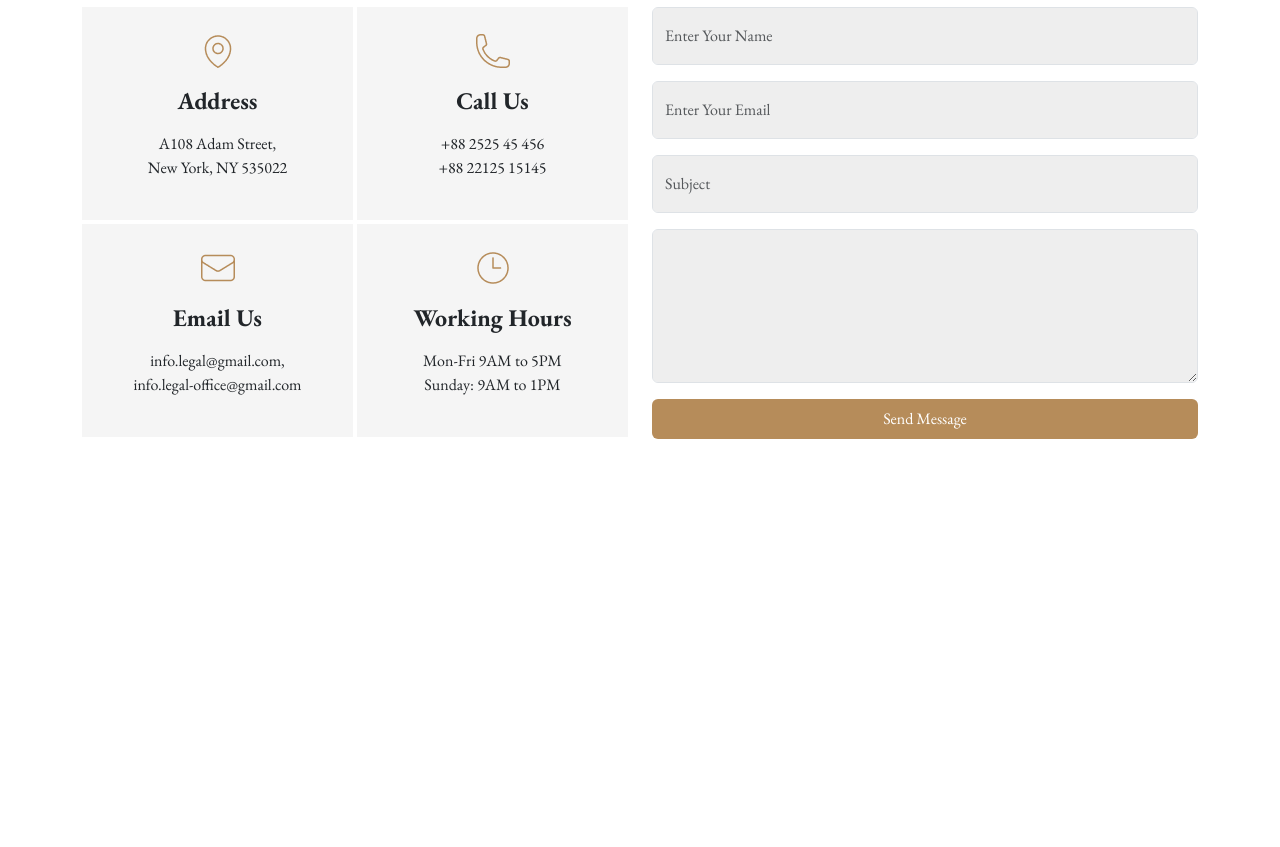
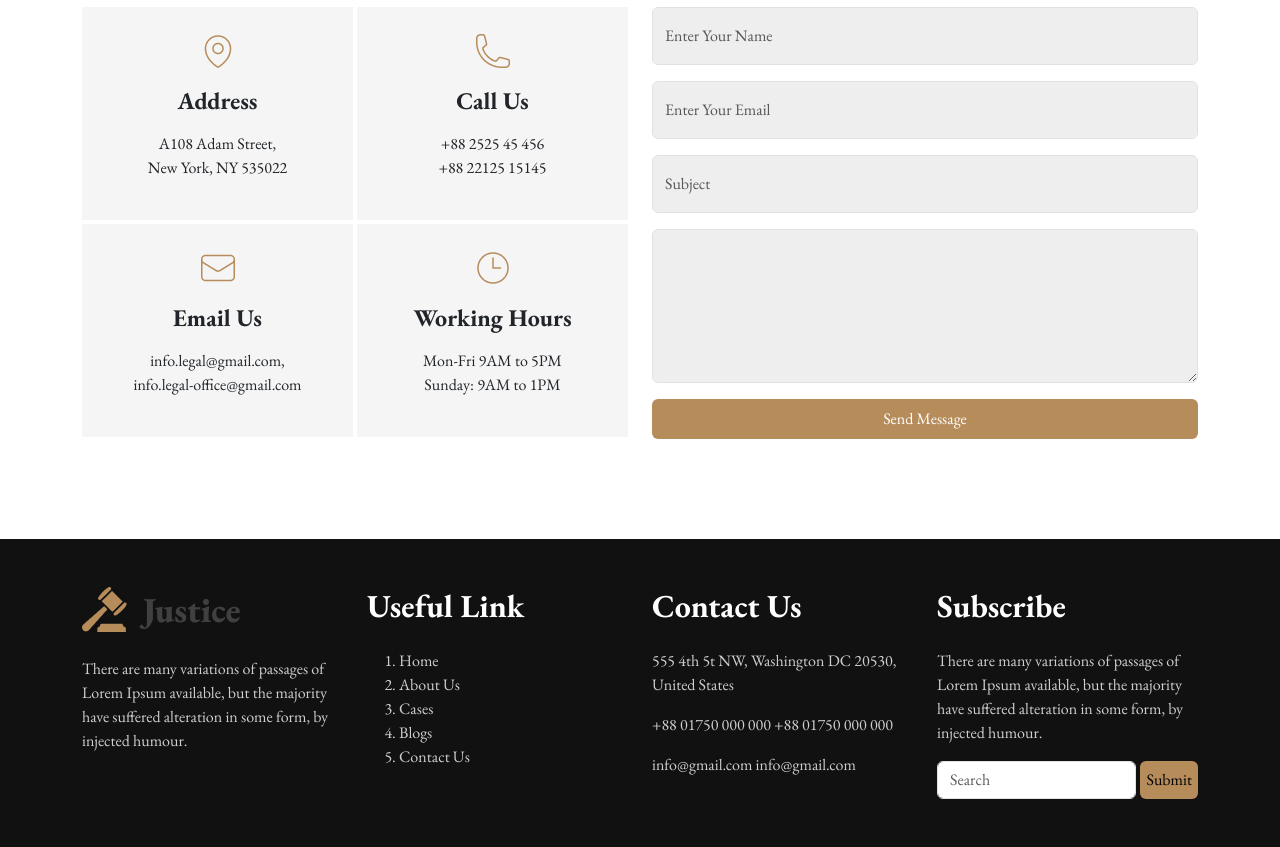
Before and after one commit to nayimHossen/legal-solution-project, a plain HTML site: page index.html in a window 1280 px wide. Shown: the part 3988-4835 px from the top of the page. Before the commit the page ends 4527 px from the top, so only its background shows below. Drawn offline with nearby package versions, Linux system fonts and the light colour scheme.

Commit message:
footer complited

```diff
--- a/index.html
+++ b/index.html
@@ -553,6 +553,60 @@
     </main>
     <!-- main section end -->
 
+    <!-- footer section start -->
+    <footer>
+      <div class="container">
+        <div class="row row-cols-1 row-cols-sm-2 row-cols-lg-4 py-5">
+          <div class="col">
+            <img src="./images/logo2.png" class="img-fluid mb-4" alt="" />
+            <p class="footer-text">
+              There are many variations of passages of Lorem Ipsum available,
+              but the majority have suffered alteration in some form, by
+              injected humour.
+            </p>
+          </div>
+          <div class="col">
+            <h2 class="mb-4 text-white fw-bold">Useful Link</h2>
+            <ol class="footer-text text-start">
+              <li>Home</li>
+              <li>About Us</li>
+              <li>Cases</li>
+              <li>Blogs</li>
+              <li>Contact Us</li>
+            </ol>
+          </div>
+          <div class="col">
+            <h2 class="mb-4 text-white fw-bold">Contact Us</h2>
+            <div class="footer-text">
+              <p>555 4th 5t NW, Washington DC 20530, United States</p>
+              <p>+88 01750 000 000 +88 01750 000 000</p>
+              <p>info@gmail.com info@gmail.com</p>
+            </div>
+          </div>
+          <div class="col">
+            <h2 class="mb-4 text-white fw-bold">Subscribe</h2>
+            <p class="footer-text">
+              There are many variations of passages of Lorem Ipsum available,
+              but the majority have suffered alteration in some form, by
+              injected humour.
+            </p>
+            <form class="d-flex" role="search">
+              <input
+                class="form-control me-1"
+                type="email"
+                placeholder="Search"
+                aria-label="Search"
+              />
+              <button class="button-color border-0 rounded" type="submit">
+                Submit
+              </button>
+            </form>
+          </div>
+        </div>
+      </div>
+    </footer>
+    <!-- footer section end -->
+
     <script
       src="https://cdn.jsdelivr.net/npm/bootstrap@5.3.1/dist/js/bootstrap.bundle.min.js"
       integrity="sha384-HwwvtgBNo3bZJJLYd8oVXjrBZt8cqVSpeBNS5n7C8IVInixGAoxmnlMuBnhbgrkm"
--- a/style.css
+++ b/style.css
@@ -44,6 +44,14 @@ body {
   background-color: rgb(245, 245, 245);
 }
 
+footer {
+  background-color: #111;
+}
+
+.footer-text {
+  color: #cfcfcf;
+}
+
 @media only screen and (max-width: 768px) {
   .section-margin {
     margin-bottom: 50px;
```
